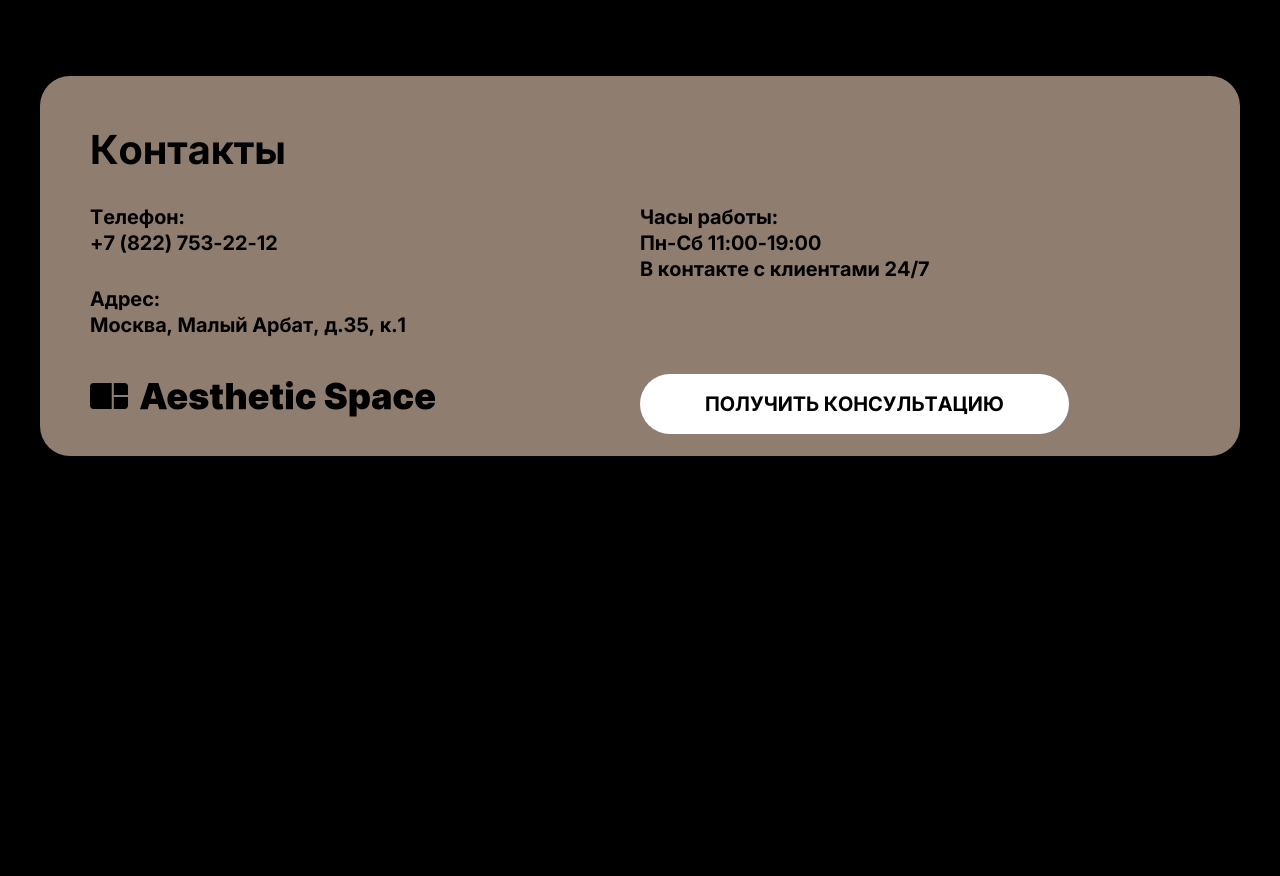
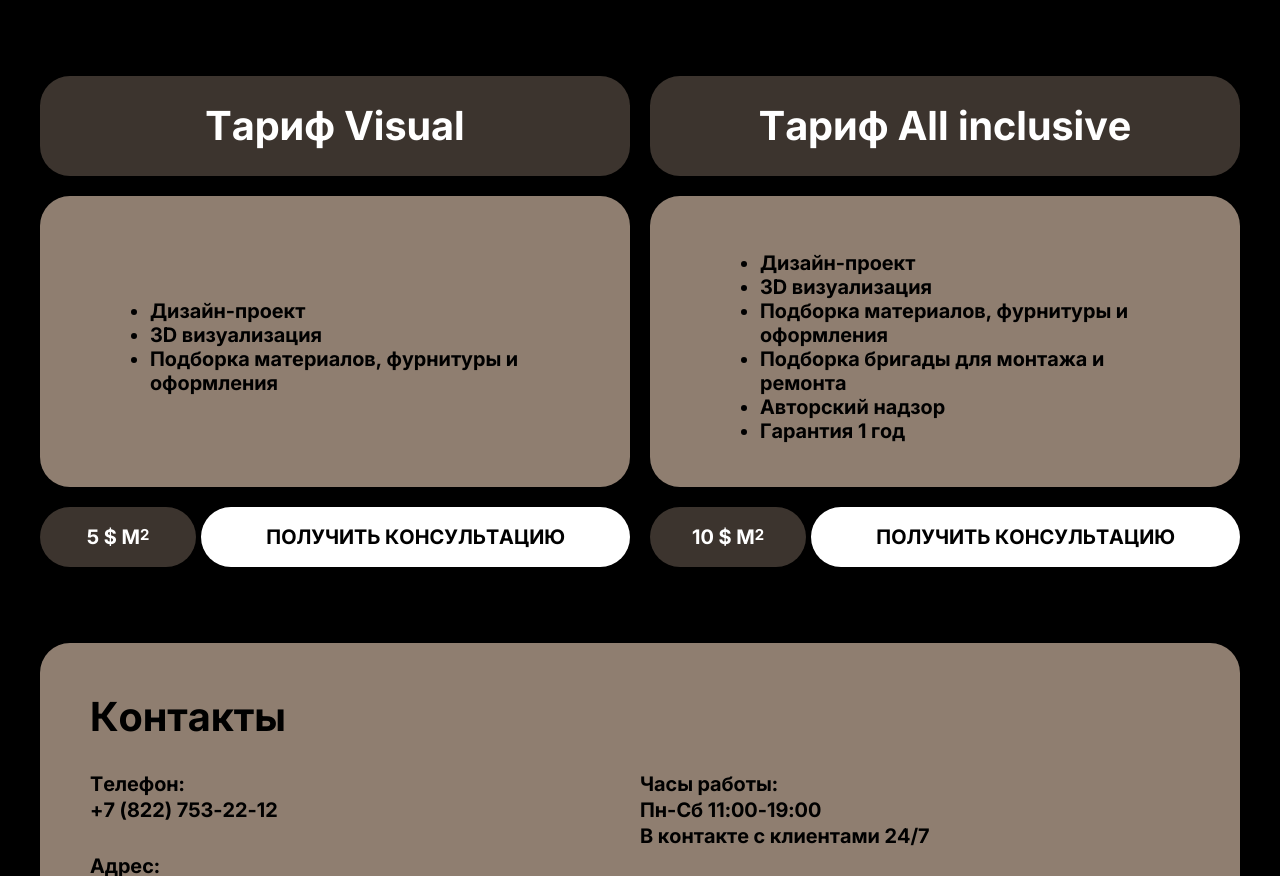
Before and after one commit to avavax/bento, a website: page app/index.html in a window 1280 px wide. Shown: the part 2436-3312 px from the top of the page. Before the commit the page ends 2992 px from the top, so only its background shows below. Drawn offline with Linux system fonts and the light colour scheme; files whose address does not match are found by name.

Commit message:
add tariffs

```diff
--- a/app/index.html
+++ b/app/index.html
@@ -152,7 +152,7 @@
                                         <li><span>молодая<br>семья</span></li>
                                     </ul>
                                 </div>
-                                <img src="images/slide01.webp" alt="project" class="projects__slide-images">
+                                <img src="images/slide02.webp" alt="project" class="projects__slide-images">
                             </div>
                         </div>
                         <div class="projects__slide swiper-slide">
@@ -176,7 +176,7 @@
                                         <li><span>молодая<br>семья</span></li>
                                     </ul>
                                 </div>
-                                <img src="images/slide01.webp" alt="project" class="projects__slide-images">
+                                <img src="images/slide03.webp" alt="project" class="projects__slide-images">
                             </div>
                         </div>
                     </div>
@@ -191,6 +191,39 @@
             </div>
         </div>
     </section>
+    <div class="tariffs">
+        <div class="container">
+            <div class="tariffs__inner">
+                <div class="tariffs__content-side tariffs__content-left">
+                    <p class="tariffs__title">Тариф Visual</p>
+                    <ul class="tariffs__list tariffs__list-left">
+                        <li>Дизайн-проект</li>
+                        <li>3D визуализация</li>
+                        <li>Подборка материалов, фурнитуры и оформления</li>
+                    </ul>
+                    <div class="tariffs__info">
+                        <p class="tariffs__size">5 $ м<sup>2</sup></p>
+                        <button class="tariffs__btn btn">Получить консультацию</button>
+                    </div>
+                </div>
+                <div class="tariffs__content-side">
+                    <p class="tariffs__title">Тариф All inclusive</p>
+                    <ul class="tariffs__list">
+                        <li>Дизайн-проект</li>
+                        <li>3D визуализация</li>
+                        <li>Подборка материалов, фурнитуры и оформления</li>
+                        <li>Подборка бригады для монтажа и ремонта</li>
+                        <li>Авторский надзор</li>
+                        <li>Гарантия 1 год</li>
+                    </ul>
+                    <div class="tariffs__info">
+                        <p class="tariffs__size">10 $ м<sup>2</sup></p>
+                        <button class="tariffs__btn btn">Получить консультацию</button>
+                    </div>
+                </div>
+            </div>
+        </div>
+    </div>
 </main>
 
 <footer class="footer">
--- a/app/scss/style.scss
+++ b/app/scss/style.scss
@@ -50,6 +50,11 @@
     color: #000;
     font-size: 16px;
     line-height: 1.2;
+}
+
+sup {
+    font-size: 15px;
+    margin-top: -5px;
 }
 
 .container {
@@ -361,10 +366,6 @@
                 bottom: 18px;
             }
         }
-        sup {
-            font-size: 15px;
-            margin-top: -5px;
-        }
     }
     &__slider-btn {
         top: auto;
@@ -388,4 +389,69 @@
     }
 }
 
+.tariffs {
+    margin-bottom: 76px;
+    &__inner {
+        margin-bottom: 30px;
+        display: flex;
+        gap: 20px;
+        justify-content: space-between;
+    }
+    &__content-side {
+        width: 100%;
+    }
+    &__title {
+        background-color: #3C342E;
+        color: #fff;
+        font-size: 40px;
+        line-height: 100px;
+        font-weight: 700;
+        display: flex;
+        justify-content: center;
+        align-items: center;
+        border-radius: 30px;
+        margin-bottom: 20px;
+    }
+    &__list {
+        font-size: 20px;
+        font-weight: 700;
+        background-color: #8F7E70;
+        border-radius: 30px;
+        padding: 55px 20px 44px;
+        list-style: disc;
+        margin-bottom: 20px;
+        li {
+            max-width: 420px;
+            margin-left: 90px;
+        }
+    }
+    &__list-left {
+        height: 100%;
+        align-content: center;
+    }
+    &__info {
+        display: flex;
+        justify-content: space-between;
+
+    }
+    &__size {
+        display: flex;
+        justify-content: center;
+        align-items: center;
+        background-color: #3C342E;
+        color: #fff;
+        font-size: 20px;
+        text-transform: uppercase;
+        font-weight: 700;
+        text-align: center;
+        border-radius: 30px;
+        line-height: 60px;
+        flex-basis: 156px;
+    }
+    &__content-left {
+        display: flex;
+        flex-direction: column;
+    }
+}
+
 @import 'media';
```
Also changed, not shown: app/pages/index.html (+35 -2 lines), app/css/style.min.css, app/images/slide02.avif (added), app/images/slide02.png (added), app/images/slide02.webp (added), app/images/slide03.avif (added), app/images/slide03.png (added), app/images/slide03.webp (added), app/images/src/slide02.png (added), app/images/src/slide03.png (added).
